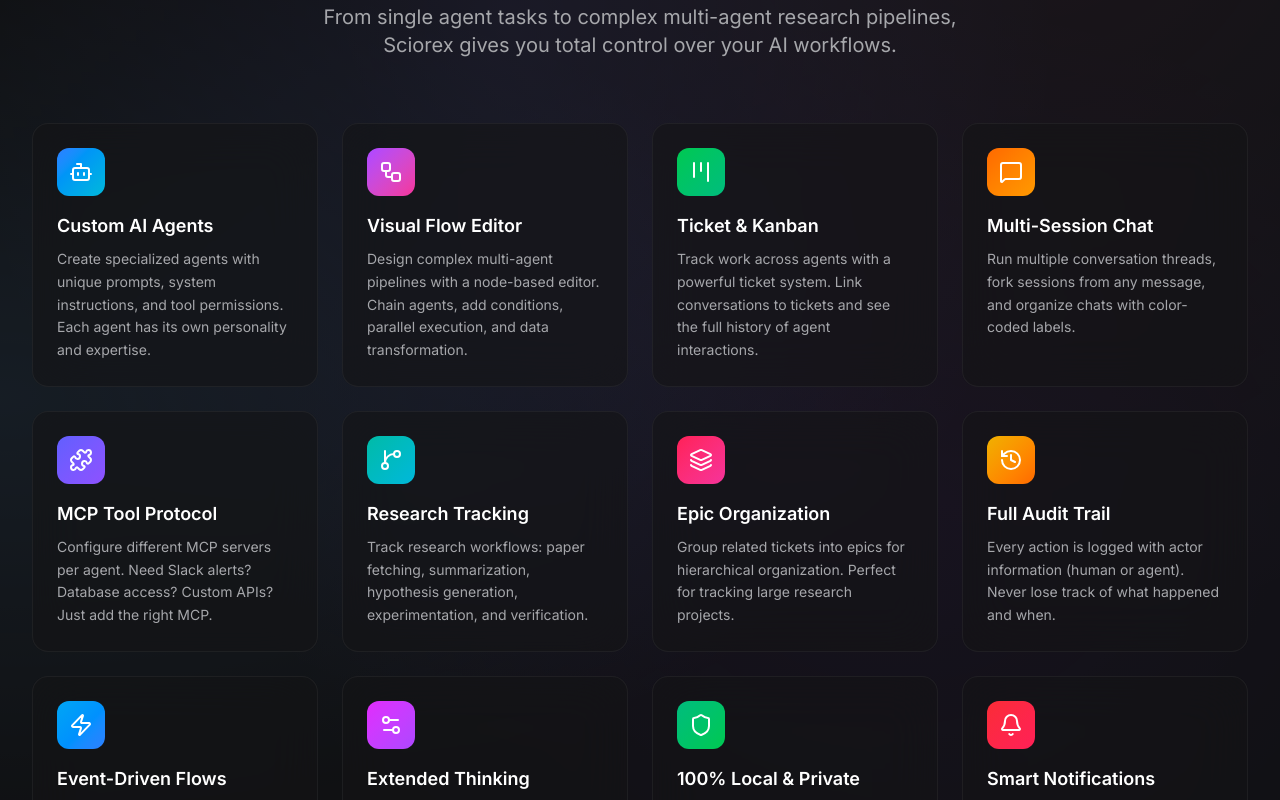
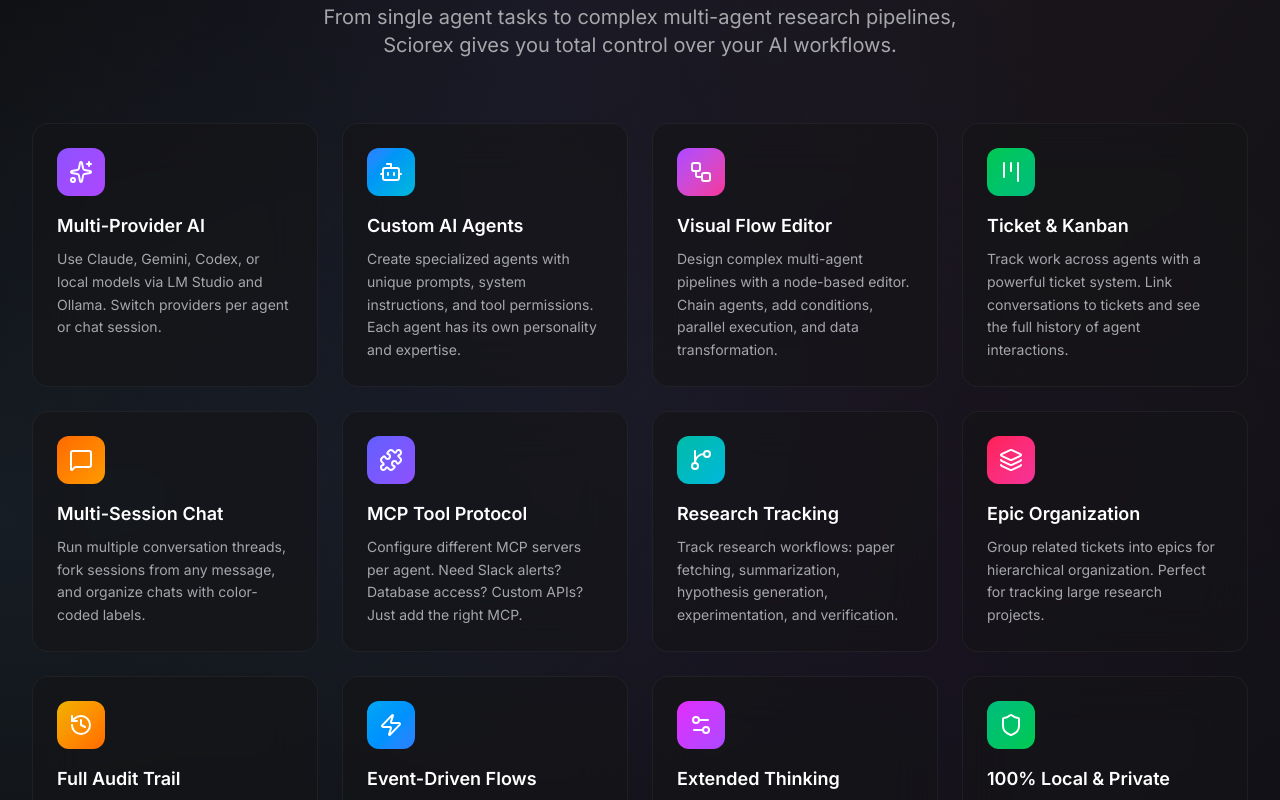
Before and after one commit to sciorex/landing, a React (Vite) app: page / in a window 1280 px wide. Shown: the part 1140-1940 px from the top of the page. Built offline with nearby package versions, Linux system fonts and the light colour scheme.

Commit message:
feat: update landing for multi-provider AI support

```diff
--- a/src/components/Download.tsx
+++ b/src/components/Download.tsx
@@ -166,8 +166,8 @@
           className="mt-12 text-center"
         >
           <p className="text-sm text-dark-300">
-            Requires Claude Code CLI for AI features.{' '}
-            <a href="#" className="text-primary-400 hover:text-primary-300 underline">
+            Supports Claude, Gemini, Codex, LM Studio & Ollama.{' '}
+            <a href="https://docs.sciorex.com/guide/getting-started" className="text-primary-400 hover:text-primary-300 underline">
               Setup Guide →
             </a>
           </p>
--- a/src/components/Features.tsx
+++ b/src/components/Features.tsx
@@ -12,9 +12,17 @@
   Layers,
   Puzzle,
   Bell,
+  Sparkles,
 } from 'lucide-react';
 
 const features = [
+  {
+    icon: Sparkles,
+    title: 'Multi-Provider AI',
+    description:
+      'Use Claude, Gemini, Codex, or local models via LM Studio and Ollama. Switch providers per agent or chat session.',
+    color: 'from-violet-500 to-purple-500',
+  },
   {
     icon: Bot,
     title: 'Custom AI Agents',
```
